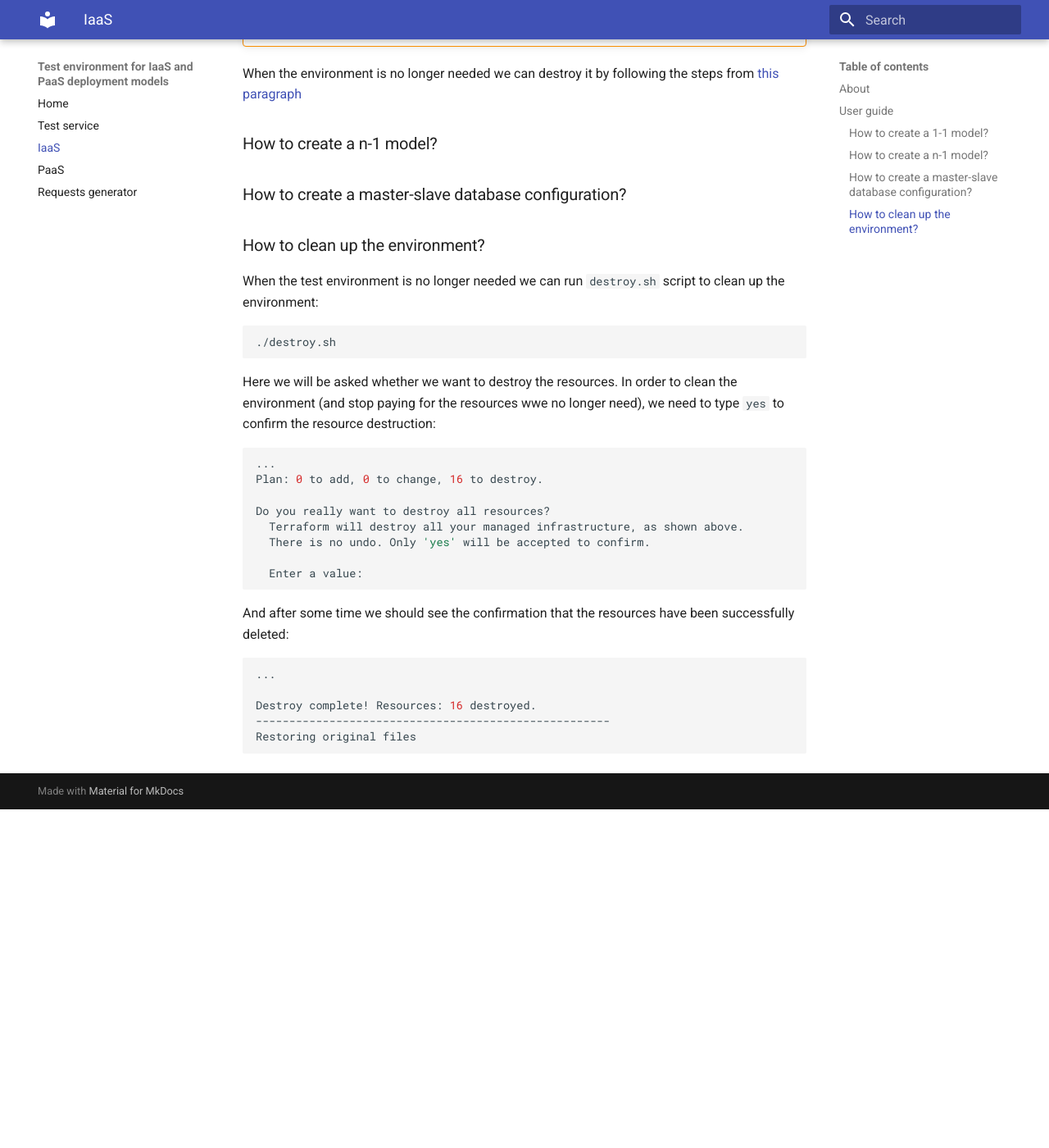
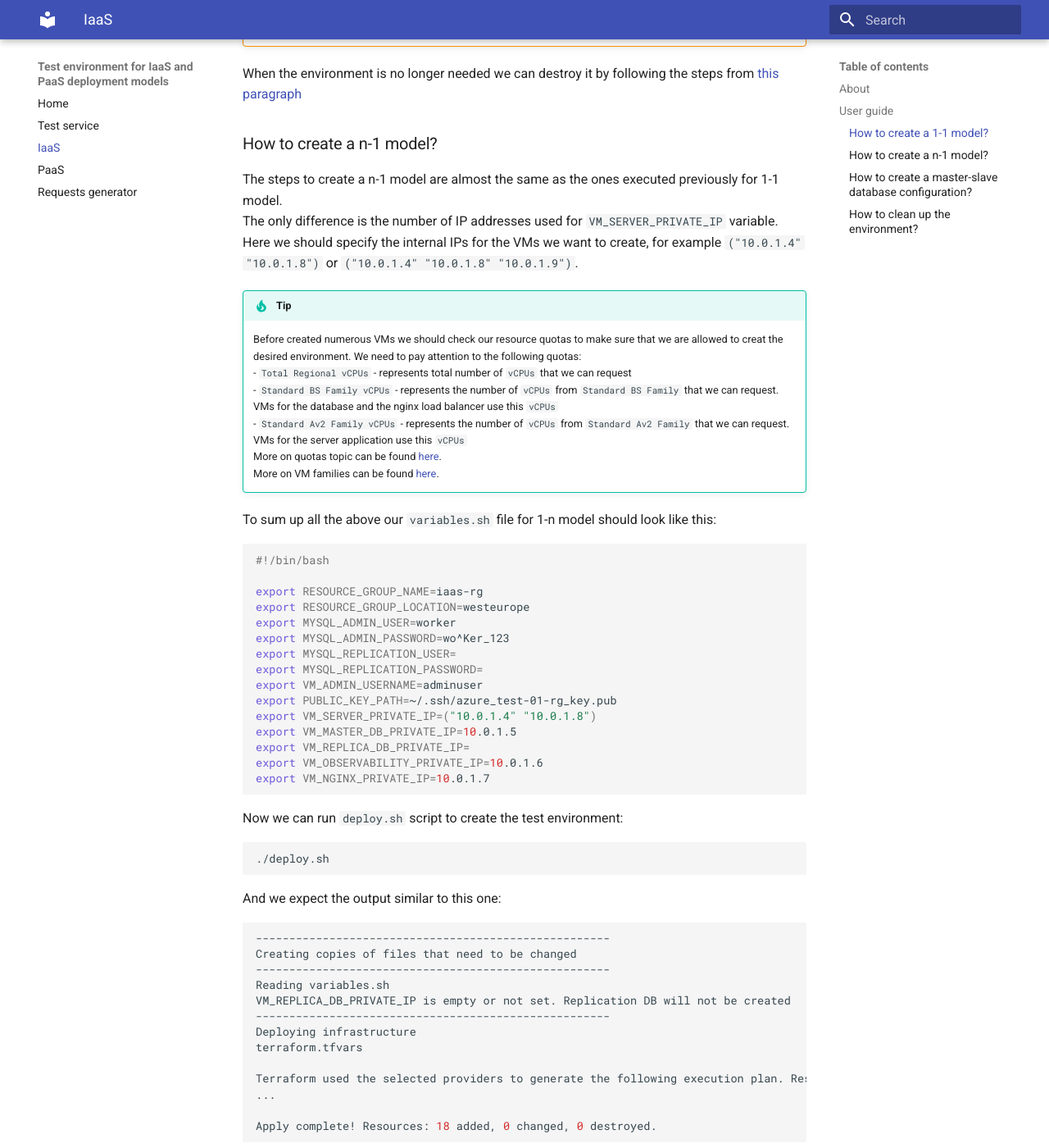
Before and after one commit to WasilewM/23Z-INZ, an MkDocs documentation site: the page built from docs/docs/IaaS/iaas.md, in a window 1280 px wide and 1400 px high, scrolled down 2702 px. Shown: the whole window at 82% size. Built offline with MkDocs 1.6.1 and Material for MkDocs 9.7.7, drawn with Linux system fonts in a browser that asks for light colours; before the commit the page ends 3689 px from its top, so only the background shows below that; some of the changed text lies outside the part shown.

Commit message:
Add how to section for 1-n model in IaaS

````diff
--- a/docs/docs/IaaS/iaas.md
+++ b/docs/docs/IaaS/iaas.md
@@ -95,6 +95,60 @@ Terraform logs have been skipped in the example in order not to reveal any sensi
 When the environment is no longer needed we can destroy it by following the steps from [this paragraph](#how-to-clean-up-the-environment)
 
 ### How to create a n-1 model?
+The steps to create a n-1 model are almost the same as the ones executed previously for 1-1 model.
+The only difference is the number of IP addresses used for `VM_SERVER_PRIVATE_IP` variable. Here we should specify the internal IPs for the VMs we want to create, for example `("10.0.1.4" "10.0.1.8")` or `("10.0.1.4" "10.0.1.8" "10.0.1.9")`.
+
+!!! Tip
+    Before created numerous VMs we should check our resource quotas to make sure that we are allowed to creat the desired environment. We need to pay attention to the following quotas:
+    - `Total Regional vCPUs` - represents total number of `vCPUs` that we can request
+    - `Standard BS Family vCPUs` - represents the number of `vCPUs` from `Standard BS Family` that we can request. VMs for the database and the nginx load balancer use this `vCPUs`
+    - `Standard Av2 Family vCPUs` - represents the number of `vCPUs` from `Standard Av2 Family` that we can request. VMs for the server application use this `vCPUs`
+    More on quotas topic can be found [here](https://learn.microsoft.com/en-us/azure/quotas/quotas-overview).
+    More on VM families can be found [here](https://azure.microsoft.com/en-us/pricing/details/virtual-machines/series/).
+
+To sum up all the above our `variables.sh` file for 1-n model should look like this:
+```bash
+#!/bin/bash
+
+export RESOURCE_GROUP_NAME=iaas-rg
+export RESOURCE_GROUP_LOCATION=westeurope
+export MYSQL_ADMIN_USER=worker
+export MYSQL_ADMIN_PASSWORD=wo^Ker_123
+export MYSQL_REPLICATION_USER=
+export MYSQL_REPLICATION_PASSWORD=
+export VM_ADMIN_USERNAME=adminuser
+export PUBLIC_KEY_PATH=~/.ssh/azure_test-01-rg_key.pub
+export VM_SERVER_PRIVATE_IP=("10.0.1.4" "10.0.1.8")
+export VM_MASTER_DB_PRIVATE_IP=10.0.1.5
+export VM_REPLICA_DB_PRIVATE_IP=
+export VM_OBSERVABILITY_PRIVATE_IP=10.0.1.6
+export VM_NGINX_PRIVATE_IP=10.0.1.7
+```
+Now we can run `deploy.sh` script to create the test environment:
+```shell
+./deploy.sh
+```
+And we expect the output similar to this one:
+```shell
+-----------------------------------------------------
+Creating copies of files that need to be changed
+-----------------------------------------------------
+Reading variables.sh
+VM_REPLICA_DB_PRIVATE_IP is empty or not set. Replication DB will not be created
+-----------------------------------------------------
+Deploying infrastructure
+terraform.tfvars
+
+Terraform used the selected providers to generate the following execution plan. Resource actions are indicated with the following symbols:
+...
+
+Apply complete! Resources: 18 added, 0 changed, 0 destroyed.
+```
+
+!!! Warning
+    We may need to wait a bit for the VMs to be ready due to the fact that they are being configured in the background.
+
+When the environment is no longer needed we can destroy it by following the steps from [this paragraph](#how-to-clean-up-the-environment)
 
 ### How to create a master-slave database configuration?
 
````
